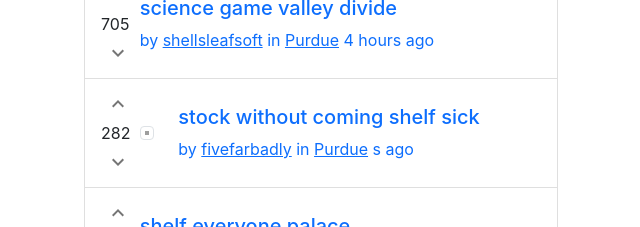
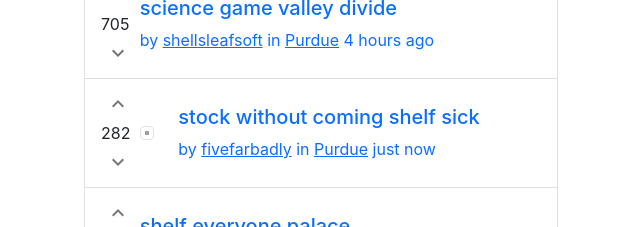
Before and after one commit to ldavid19/Purcle, a React (Create React App) app in the folder frontend/: page /profile in a window 1280 px wide. Shown: the part 4460-4687 px from the top of the page, without its empty margins (319-959 px from the left). Built offline with nearby package versions, Linux system fonts and the light colour scheme; grey boxes are pictures that could not be loaded; the HTML template or start-up script is replaced by a standard one.

Commit message:
added some error handling and post page overhaul

```diff
--- a/frontend/src/App.js
+++ b/frontend/src/App.js
@@ -8,6 +8,7 @@ import NavigationBar from './components/Navbar/NavigationBar';
 import Profile from './components/Profile/Profile.js'
 import PostPage from './components/Post/PostPage';
 import ProfileSetup from './components/Profile/ProfileSetup';
+import ErrorPage from './components/ErrorPage';
 
 import {
   BrowserRouter as Router,
@@ -16,6 +17,7 @@ import {
   Link,
   Outlet
 } from "react-router-dom";
+
 
 function App() {
   return (
@@ -30,6 +32,8 @@ function App() {
             <Route path="/messages" element={<Home/>}/>
             <Route path="/profile" element={<Profile id={0} />}/>
             <Route path="/post/:id" element={<PostPage />}/>
+            <Route path="*" element={<ErrorPage />}/>
+            <Route path="/*/*" element={<ErrorPage />}/>
           </Route>
 
           {/* Put pages without navbar here */}
--- /dev/null
+++ b/frontend/src/api/helper.js
@@ -0,0 +1,50 @@
+function getRelativeTime(date) {
+    if (!date) {
+        return "some time ago";
+    }
+
+    var now = new Date(Date.now());
+
+    var time = 0;
+    var unit = "";
+
+    var secDiff = now.getSeconds() - date.getSeconds();
+    if (secDiff > 0) {
+        time = secDiff;
+        unit = "second";
+    }
+
+    var minDiff = now.getMinutes() - date.getMinutes();
+    if (minDiff > 0) {
+        time = minDiff;
+        unit = "minute";
+    }
+
+    var hrDiff = now.getHours() - date.getHours();
+    if (hrDiff > 0) {
+        time = hrDiff;
+        unit = "hour";
+    }
+
+    var monthDiff = now.getMonth() - date.getMonth();
+    if (monthDiff > 0) {
+        time = monthDiff;
+        unit = "month";
+    }
+
+    var yearDiff = now.getFullYear() - date.getFullYear();
+    if (yearDiff > 0) {
+        time = yearDiff;
+        unit = "year"
+    }
+
+    if (time === 0) {
+        return "just now"
+    } else if (time !== 1) {
+        unit += "s"
+    }
+
+    return time + " " + unit + " ago";
+}
+
+export { getRelativeTime };
--- /dev/null
+++ b/frontend/src/components/ErrorPage.js
@@ -0,0 +1,44 @@
+import { Container, Row, Image } from 'react-bootstrap';
+import React from 'react';
+
+import { Button } from '@mui/material';
+
+import {
+    BrowserRouter as Router,
+    Routes,
+    Route,
+    Link,
+    Outlet
+  } from "react-router-dom";
+
+function ErrorPage() {
+    const image = "https://i.imgur.com/qhMbkGi.jpg";
+
+    return (
+        <Container>
+            <Row>
+                <h1>ERROR: page not found</h1>
+            </Row>
+
+            <Row style={{justifyContent:"center"}}>
+                <Image
+                    src={image}
+                    style={{
+                        height:"300px",
+                        width:"300px"
+                    }}
+                />
+            </Row>
+
+            <Row>
+                <Link to="/">
+                    <Button>
+                        Home
+                    </Button>
+                </Link>
+            </Row>
+        </Container>
+    );
+}
+
+export default ErrorPage;
--- a/frontend/src/components/Home/Home.js
+++ b/frontend/src/components/Home/Home.js
@@ -33,7 +33,7 @@ function Home() {
     }
 
     return (
-        <Container style={{padding: "0px 75px"}}>
+        <Container className="Home" style={{padding: "0px 75px"}}>
             <Row style={{padding: "20px 0px"}}>
                 <NewPost getPosts={getPosts}/>
             </Row>
--- a/frontend/src/components/Post/PostCardItem.js
+++ b/frontend/src/components/Post/PostCardItem.js
@@ -1,11 +1,12 @@
 import { ListGroup, Row, Col, Image, Ratio, Card } from 'react-bootstrap';
 import React, { useEffect, useState } from 'react';
-
+import { IconButton } from '@mui/material';
 import KeyboardArrowUpIcon from '@mui/icons-material/KeyboardArrowUp';
 import KeyboardArrowDownIcon from '@mui/icons-material/KeyboardArrowDown';
 
 import { getScore, upvote, downvote } from "../../api/apiRequest.js";
-import { IconButton } from '@mui/material';
+import { getRelativeTime } from '../../api/helper.js';
+
 
 import {
     BrowserRouter as Router,
@@ -15,55 +16,18 @@ import {
   } from "react-router-dom";
 
 function PostCardTitle(props) {
-    var getRelativeTime = () => {
-        var now = new Date(Date.now());
 
-        var time = "";
-        var unit = "";
-
-        var secDiff = now.getSeconds() - props.date.getSeconds();
-        if (secDiff > 0) {
-            time = secDiff;
-            unit = "second";
-        }
-
-        var minDiff = now.getMinutes() - props.date.getMinutes();
-        if (minDiff > 0) {
-            time = minDiff;
-            unit = "minute";
-        }
-
-        var hrDiff = now.getHours() - props.date.getHours();
-        if (hrDiff > 0) {
-            time = hrDiff;
-            unit = "hour";
-        }
-
-        var monthDiff = now.getMonth() - props.date.getMonth();
-        if (monthDiff > 0) {
-            time = monthDiff;
-            unit = "month";
-        }
-
-        var yearDiff = now.getFullYear() - props.date.getFullYear();
-        if (yearDiff > 0) {
-            time = yearDiff;
-            unit = "year"
-        }
-
-        if (time === 0) {
-            return "now"
-        } else if (time !== 1) {
-            unit += "s"
-        }
-
-        return time + " " + unit + " ago";
-    }
 
     return (
         <Col style={{textAlign: "left", textDecoration: "none"}}  as={Link} to={{pathname: `/post/${props.id}`, query:{id: props.id}}}>
             <h3 style={{fontSize:20}}> {props.title} </h3>
-            <p style={{margin: 0}}>by <a href={"#" + props.user }>{props.user}</a> in <a href="#">{props.topic}</a> {getRelativeTime()}</p>
+            <p style={{margin: 0}}>
+                {"by "}
+                <Link to="/profile">{props.user}</Link>
+                {" in "}
+                <a href="#">{props.topic}</a>
+                {" " + getRelativeTime(props.date)}
+            </p>
         </Col>
     );
 }
--- a/frontend/src/components/Post/PostPage.js
+++ b/frontend/src/components/Post/PostPage.js
@@ -1,9 +1,12 @@
 import React, { useEffect, useState } from 'react';
-import { Container, Col, Row, Image } from 'react-bootstrap';
+import { Container, Card, Row, Image } from 'react-bootstrap';
 
-import { useParams } from 'react-router-dom';
+import { useParams, useNavigate, Link } from 'react-router-dom';
+
+import ErrorPage from '../ErrorPage';
 
 import { getPost } from '../../api/apiRequest';
+import { getRelativeTime } from '../../api/helper';
 
 function Content(props) {
     //if props.type == true then is image
@@ -45,14 +48,19 @@ function PostPage(props) {
         post_anon: false,
         post_title: "Post not found",
         post_content: "",
-        post_date: (new Date()).toString(),
+        post_time: new Date(Date.now()),
         post_score: 0
     }
 
     const [post, setPost] = useState(nullPost);
+    const [error, setError] = useState(false);
     const { id } = useParams();
+    const navigate = useNavigate();
 
-    console.log(id);
+    const errorHandler = (e) => {
+        navigate('/post', { replace: true });
+        window.location.reload();
+    }
 
     useEffect(() => {
 
@@ -63,26 +71,39 @@ function PostPage(props) {
             setPost(res);
             console.log(res);
         })
-        .catch(err => console.error(`Error: ${err}`));
+        .catch(err => {
+            console.error(`Error: ${err}`);
+            errorHandler();
+            setError(true);
+        });
 
         //setPost(newPost);
     }, [post]);
 
-    const time = "fuck" //post.post_date.toString();
+    /*
+    useEffect(() => {
+        if (error) {
+            navigate.push('/');
+        }
+    })*/
 
     return (
-        <Container fluid style={{textAlign: "left"}}>
-                <Row>
-                    <h1>{post.post_title}</h1>
-                </Row>
+        <Container>
+            <Card>
+                <h1>{post.post_title}</h1>
 
-                <Row>
-                    <p>posted by {post.user_id} in {post.post_topic}</p>
-                </Row>
+                <p style={{margin: 0}}>
+                    {"by "}
+                    <Link to="/profile">{post.user_id}</Link>
+                    {" in "}
+                    <a href="#">{post.post_topic}</a>
+                    {" " + getRelativeTime(post.post_time)}
+                </p>
 
-            <Content style={{textAlign: "center"}} type={post.post_type} content={post.post_content}/>
+                <Content style={{textAlign: "center"}} type={post.post_type} content={post.post_content}/>
+            </Card>
         </Container>
-    );
+    )
 
 }
 
--- a/package.json
+++ /dev/null
@@ -1,5 +0,0 @@
-{
-  "dependencies": {
-    "axios": "^0.24.0"
-  }
-}
```
Also changed, not shown: 1 other file (tests, documents, lock files or other folders).
